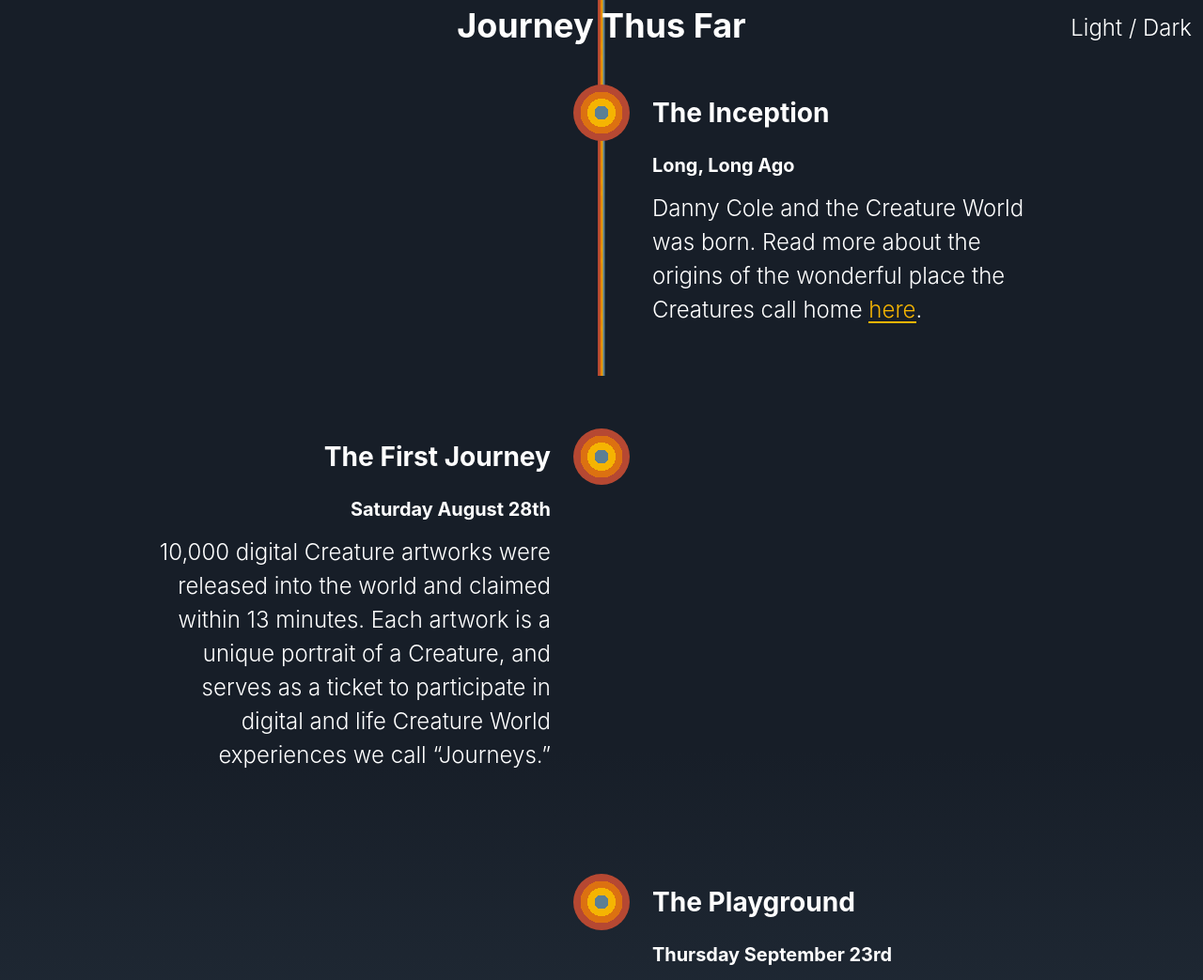
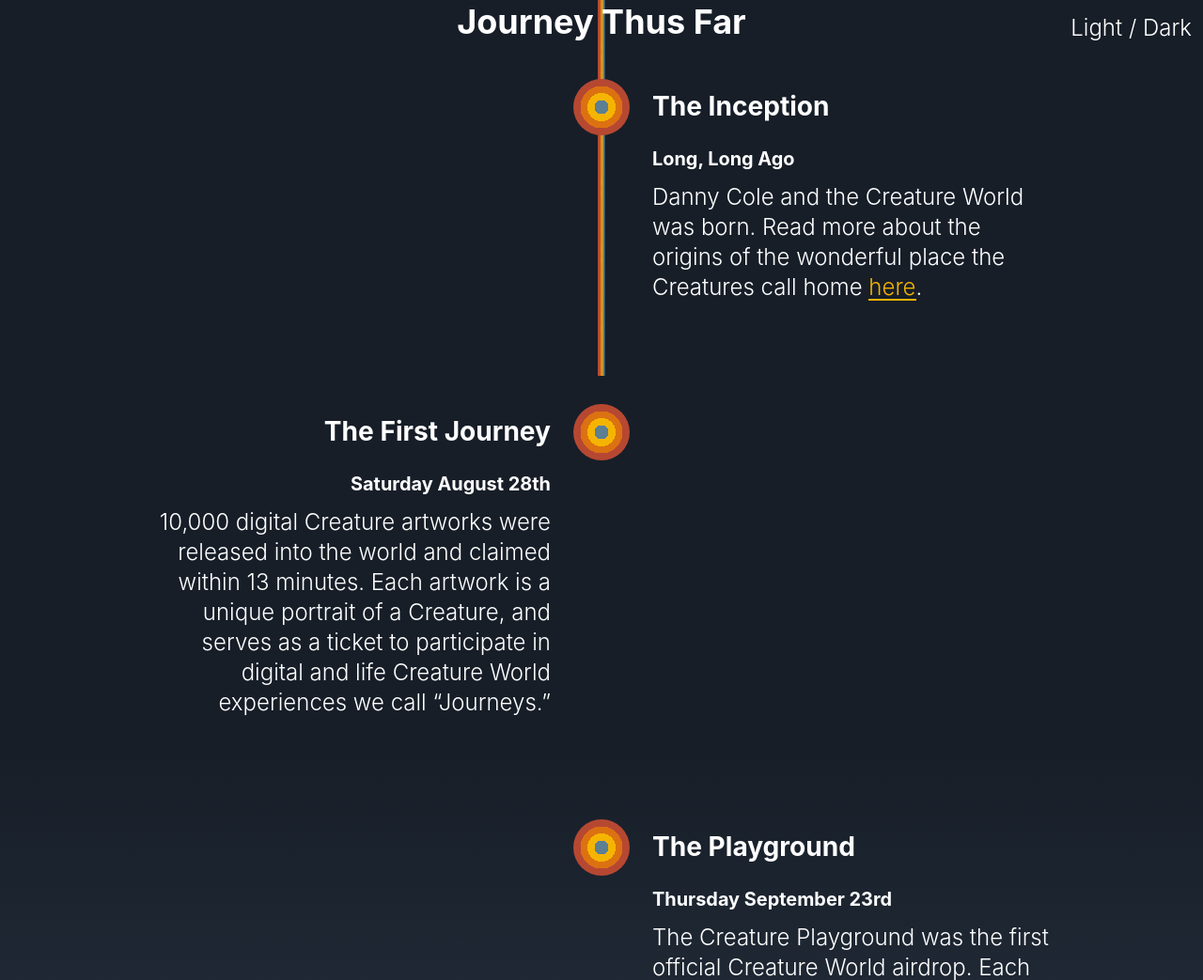
Before and after one commit to sdvim/creature.guide, an Eleventy site: page src/index.njk in a window 1280 px wide. Shown: the top 1043 px of the page at 94% size. Built offline with nearby package versions, Linux system fonts and the dark colour scheme; Eleventy itself is replaced by a stand-in of ours; files that its build step writes are made by us from their sources; a web font is replaced by a local one.

Commit message:
update background and foreground colors

```diff
--- a/src/sass/index.scss
+++ b/src/sass/index.scss
@@ -9,6 +9,8 @@
   --midnight: #171e28;
   --ocean: #1e4497;
   --earth: #819647;
+  --beige: #FEF9DB;
+  --brown: #312829;
   --white: #fff;
   --black: #000;
 }
@@ -30,7 +32,7 @@
 body {
   font-family: 'Averia Serif Libre', -apple-system, BlinkMacSystemFont, 'Segoe UI', Roboto, Oxygen, Ubuntu, Cantarell, 'Open Sans', 'Helvetica Neue', sans-serif;
   font-weight: 300;
-  line-height: 1.5;
+  line-height: 1.33;
   margin: 0;
   overflow-x: hidden;
   background: var(--background-color) linear-gradient(var(--background-color) 100vh, var(--sky-blue) calc(100% - 100vh));
@@ -58,8 +60,8 @@
     --foreground-color: var(--white);
     --link-color: var(--yellow);
     &.light-theme {
-      --background-color: var(--white);
-      --foreground-color: var(--black);
+      --background-color: var(--beige);
+      --foreground-color: var(--brown);
       --link-color: var(--ocean);
     }
   }
```
